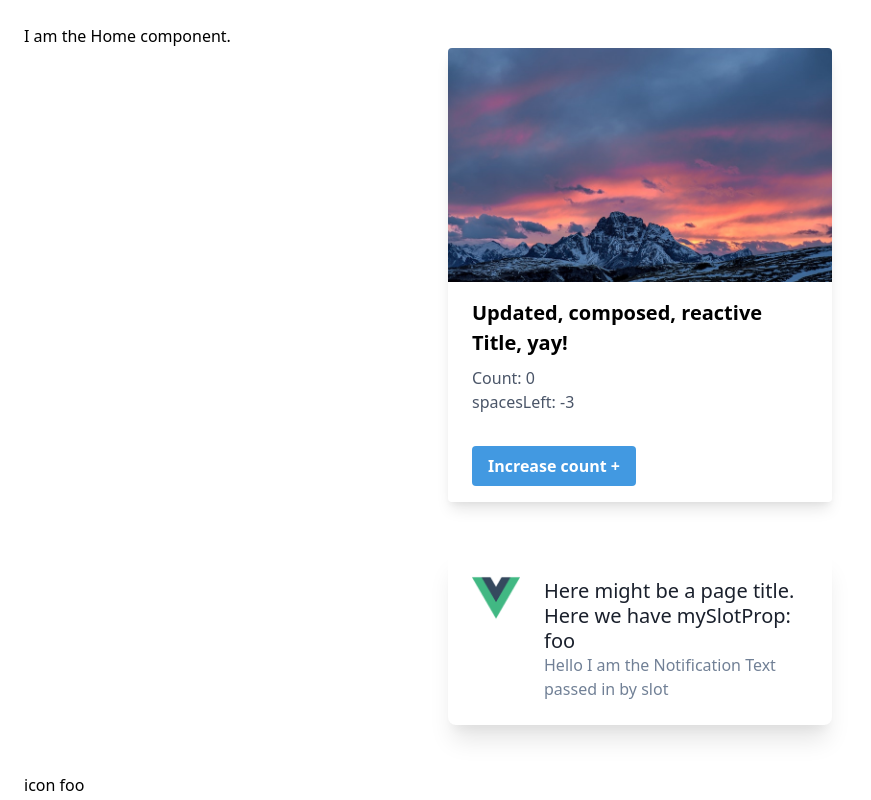
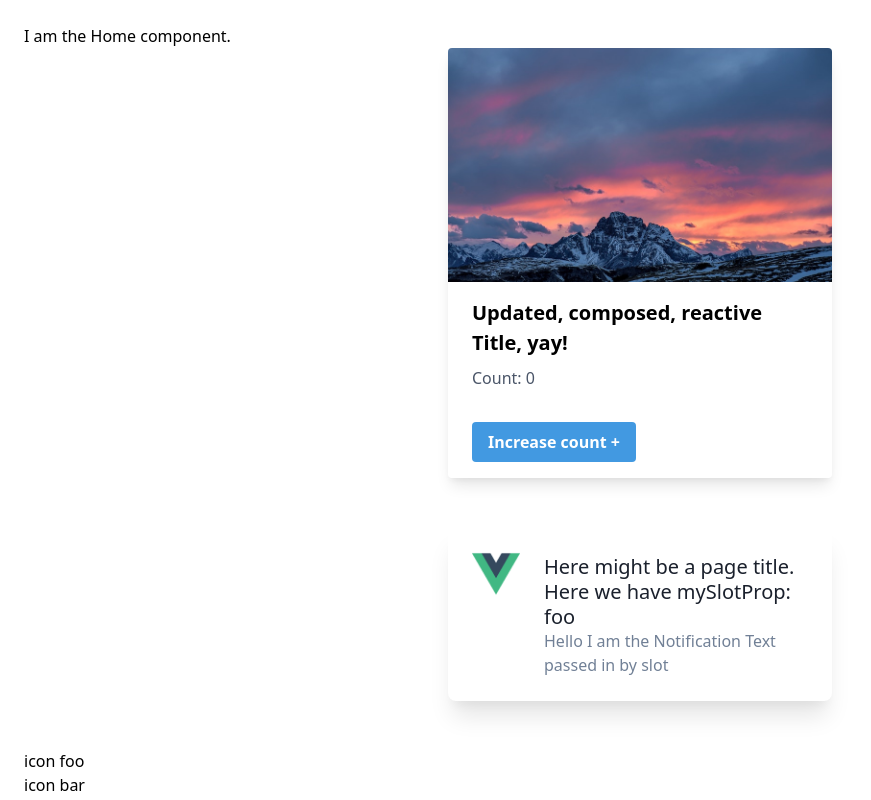
Before and after one commit to monobasic/vue2-sandbox, a Vue app: page / in a window 1280 px wide. Shown: the top 800 px of the page, without its empty margins (0-871 px from the left). Built offline with nearby package versions, Linux system fonts and the light colour scheme.

Commit message:
Add reactive example

```diff
--- a/src/components/Card.vue
+++ b/src/components/Card.vue
@@ -9,7 +9,7 @@
       <div class="px-6 py-4">
         <div class="font-bold text-xl mb-2">{{ title }}</div>
         <p class="text-gray-700 text-base">Count: {{ count }}</p>
-        <p class="text-gray-700 text-base">spacesLeft: {{ spacesLeft }}</p>
+        <!-- <p class="text-gray-700 text-base">spacesLeft: {{ spacesLeft }}</p> -->
       </div>
       <div class="px-6 py-4">
         <button
@@ -23,28 +23,27 @@
   </div>
 </template>
 <script>
-import { ref, computed } from '@vue/composition-api'
+import { reactive, computed, toRefs } from '@vue/composition-api'
 
 export default {
   setup() {
-    // Reactive reference example
-    const title = ref('Composed, reactive Title, yay!')
+    const state = reactive({
+      title: 'Composed, reactive Title, yay!',
+      count: 0,
+      attending: ['Tim', 'Bob', 'Joe']
+    })
+
+    state.spacesLeft = computed(() => state.count - state.attending.length)
+
     setTimeout(() => {
-      title.value = 'Updated, composed, reactive Title, yay!'
+      state.title = 'Updated, composed, reactive Title, yay!'
     }, 5000)
 
-    const count = ref(0)
-
-    // Method example
     function increaseCount() {
-      count.value++
+      state.count++
     }
 
-    // Computed example
-    const attending = ref(['Tim', 'Bob', 'Joe'])
-    const spacesLeft = computed(() => count.value - attending.value.length)
-
-    return { title, count, increaseCount, spacesLeft }
+    return { ...toRefs(state), increaseCount }
   }
 }
 </script>
```
